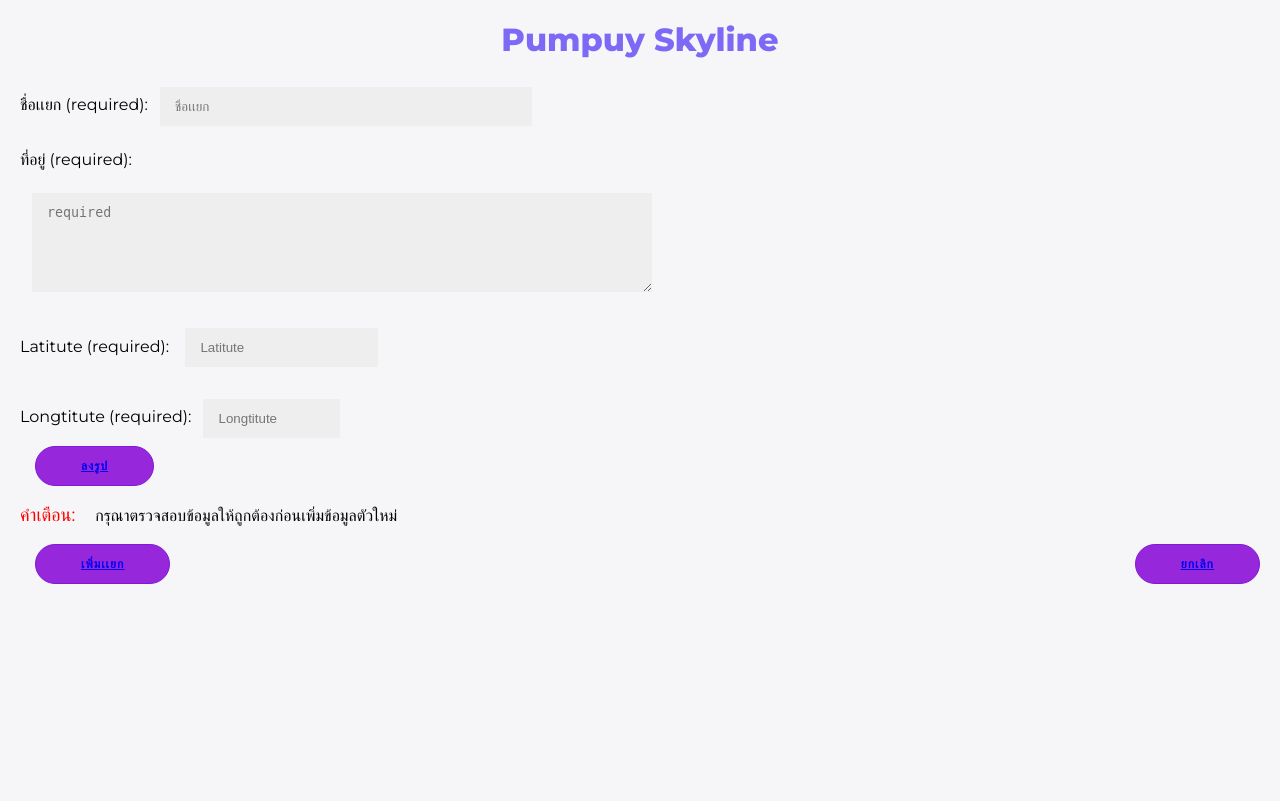
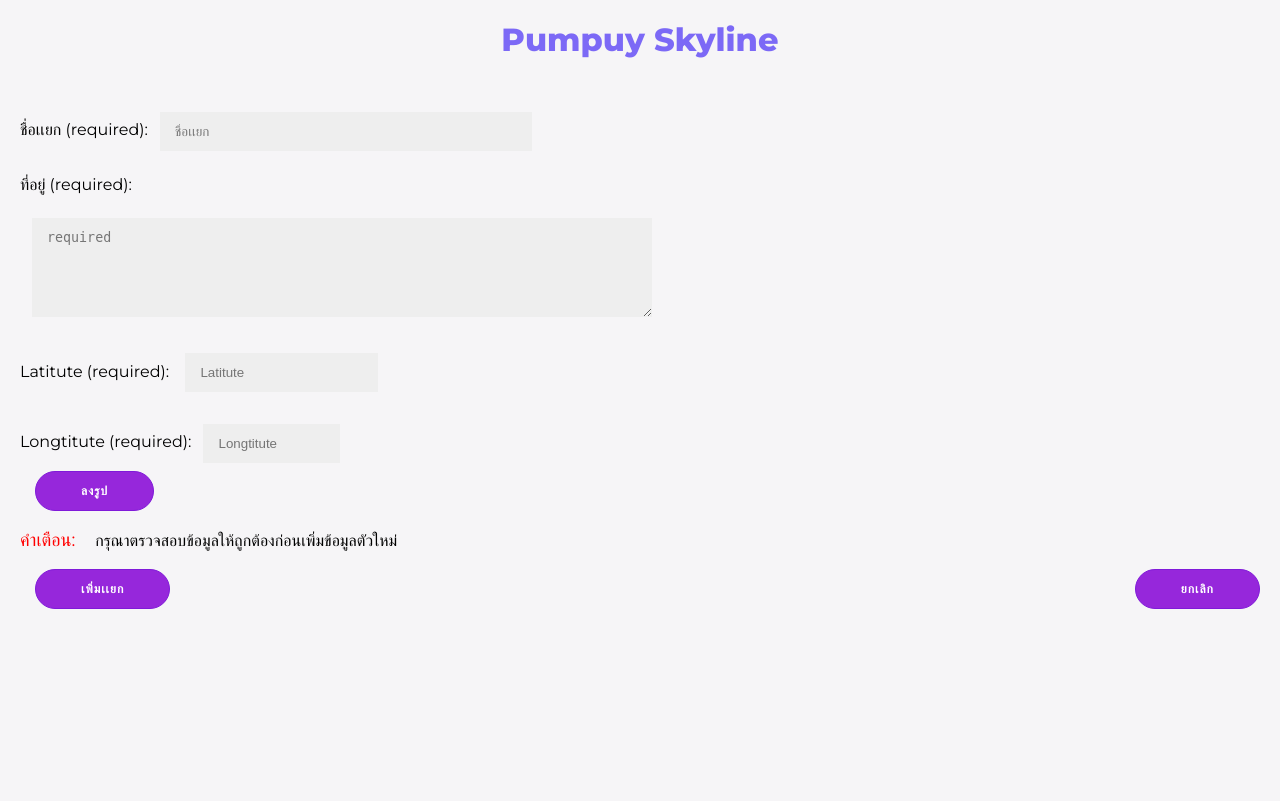
Before and after one commit to noobrock123/PumpuyProject, a Django app: template BaseApp/templates/insert_intersection.html in a window 1280 px wide. Shown: the part 39-840 px from the top of the page. Run offline with Django 4.2, Linux system fonts and the light colour scheme; the template is opened without the code that fills it, so the values that code supplies are empty; some libraries are stand-ins or nearby versions.

Commit message:
improve insert_intersection.css

```diff
--- a/BaseApp/static/insert_intersection.css
+++ b/BaseApp/static/insert_intersection.css
@@ -12,6 +12,12 @@ body {
 	height: 100vh;
     margin: 20px;
 }
+
+button a:link {
+	color: #ffffff;
+	text-decoration: none;
+}
+
 .logo h1 {
 	color: #7C69F6;
     font-weight: bold;
@@ -23,10 +29,16 @@ body {
     justify-content: space-between;
 }
 
+/* .button .right a:link {
+	color: #e92d2d;
+} */
+
 .topbar .backpage button {
     border-radius: 20px;
 	border: 1px solid #801ad9;
 	background-color: #9627db;
+	/* border: 1px solid #e92d2d;
+	background-color: transparent; */
 	color: #FFFFFF;
 	font-size: 12px;
 	font-weight: bold;
@@ -48,6 +60,7 @@ body {
 .logo {
     display: grid;
     justify-content: center;
+	margin-bottom: 25px;
 }
 
 .name {
```
